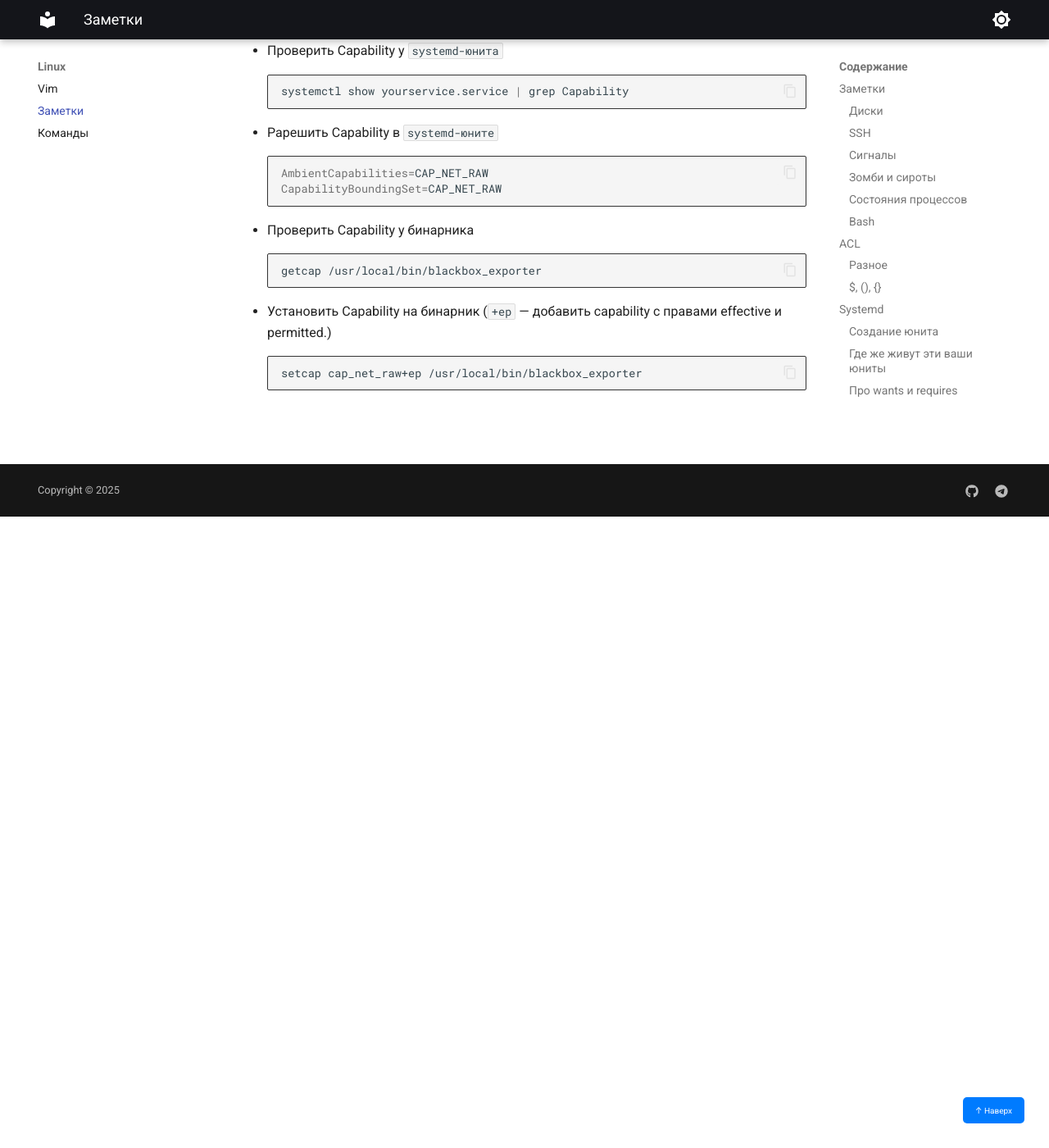
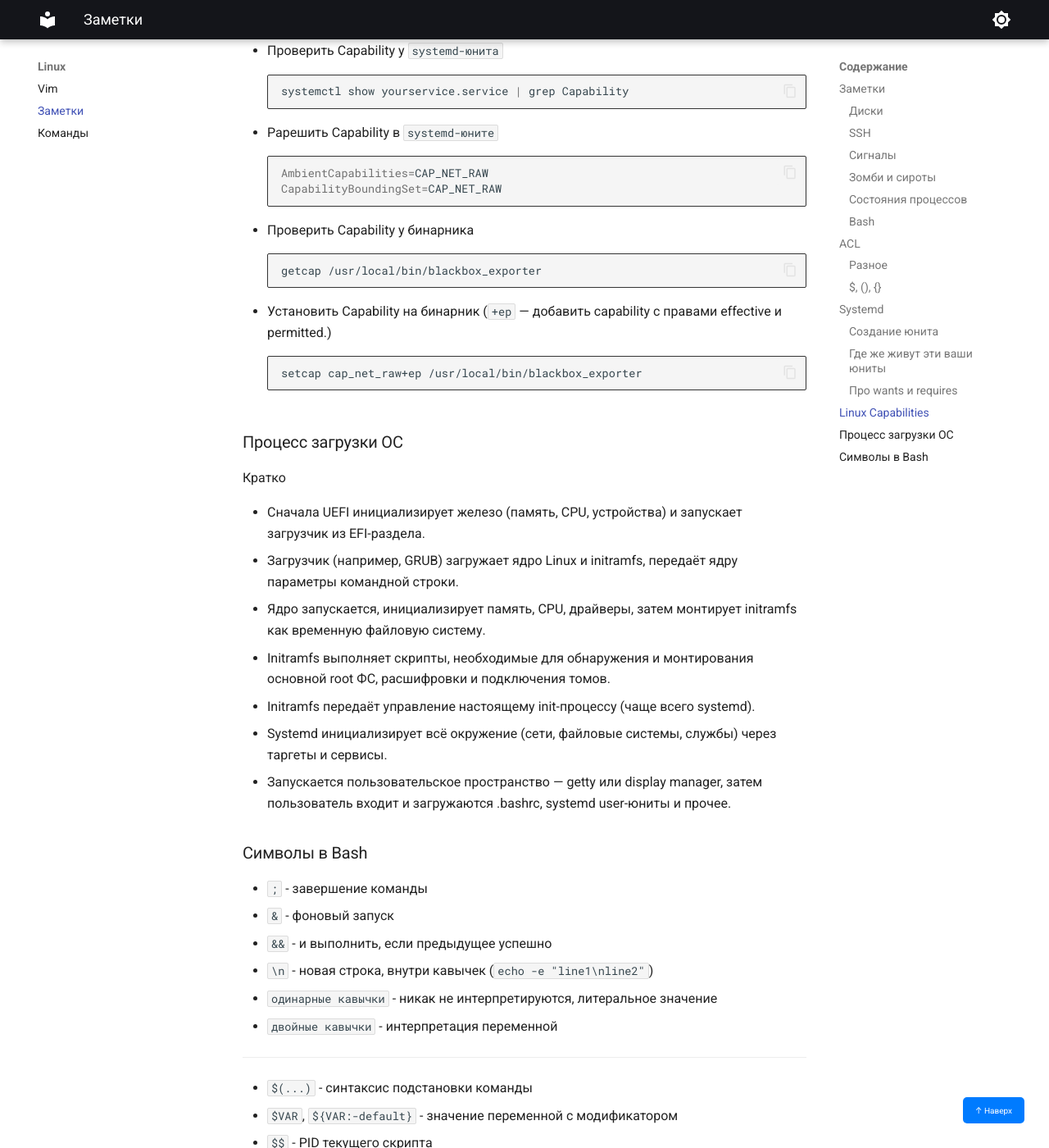
Before and after one commit to ilyamak04/wiki, an MkDocs documentation site: the page built from docs/linux/Заметки.md, in a window 1280 px wide and 1400 px high, scrolled down 9712 px. Shown: the whole window at 82% size. Built offline with MkDocs 1.6.1 and Material for MkDocs 9.7.7, drawn with Linux system fonts in a browser that asks for light colours; some of the changed text lies outside the part shown.

Commit message:
add linux notes

````diff
--- a/docs/linux/Заметки.md
+++ b/docs/linux/Заметки.md
@@ -357,3 +357,54 @@ getcap /usr/local/bin/blackbox_exporter
 ```bash
 setcap cap_net_raw+ep /usr/local/bin/blackbox_exporter
 ```
+
+### Процесс загрузки ОС
+
+Кратко
+
+- Сначала UEFI инициализирует железо (память, CPU, устройства) и запускает загрузчик из EFI-раздела.
+- Загрузчик (например, GRUB) загружает ядро Linux и initramfs, передаёт ядру параметры командной строки.
+- Ядро запускается, инициализирует память, CPU, драйверы, затем монтирует initramfs как временную файловую систему.
+- Initramfs выполняет скрипты, необходимые для обнаружения и монтирования основной root ФС, расшифровки и подключения томов.
+- Initramfs передаёт управление настоящему init-процессу (чаще всего systemd).
+- Systemd инициализирует всё окружение (сети, файловые системы, службы) через таргеты и сервисы.
+- Запускается пользовательское пространство — getty или display manager, затем пользователь входит и загружаются .bashrc, systemd user-юниты и прочее.
+
+### Символы в Bash
+
+- `;` - завершение команды
+- `&` - фоновый запуск
+- `&&` - и выполнить, если предыдущее успешно
+- `\n` - новая строка, внутри кавычек (`echo -e "line1\nline2"`)
+- `одинарные кавычки` - никак не интерпретируются, литеральное значение
+- `двойные кавычки`  - интерпретация переменной
+
+---
+
+- `$(...)` - синтаксис подстановки команды
+- `$VAR`, 	`${VAR:-default}` - значение переменной с модификатором
+- `$$` - PID текущего скрипта
+- `$?` - код выхода последней команды
+- `$#` - кол-во аргументов скрипта
+- `$@`, `$*` - все аргументы скрипта
+- `$n` - n-ый аргумент скрипта
+
+---
+
+- `[[]]` - расширенный аналог `[]`
+- `(())` - для арифмитических выражений
+- `-eq, -ne, -gt, -lt` - числовые сравнения
+- `==, !=` - строковые сравнения
+- `&>` - stdout и stderr в файл
+
+---
+
+- `{}` - команды выполняются в текущем shell
+- `()` - команды выполняются в subshell
+
+---
+
+- `*` - любая последовательность (rm *.log)
+- `?` - один любой символ	(ls file?.txt)
+- `[abc]`	- один символ из набора	(ls file[12].txt)
+- `[!abc]` - один символ не из набора	(ls file[!3].txt)
````
